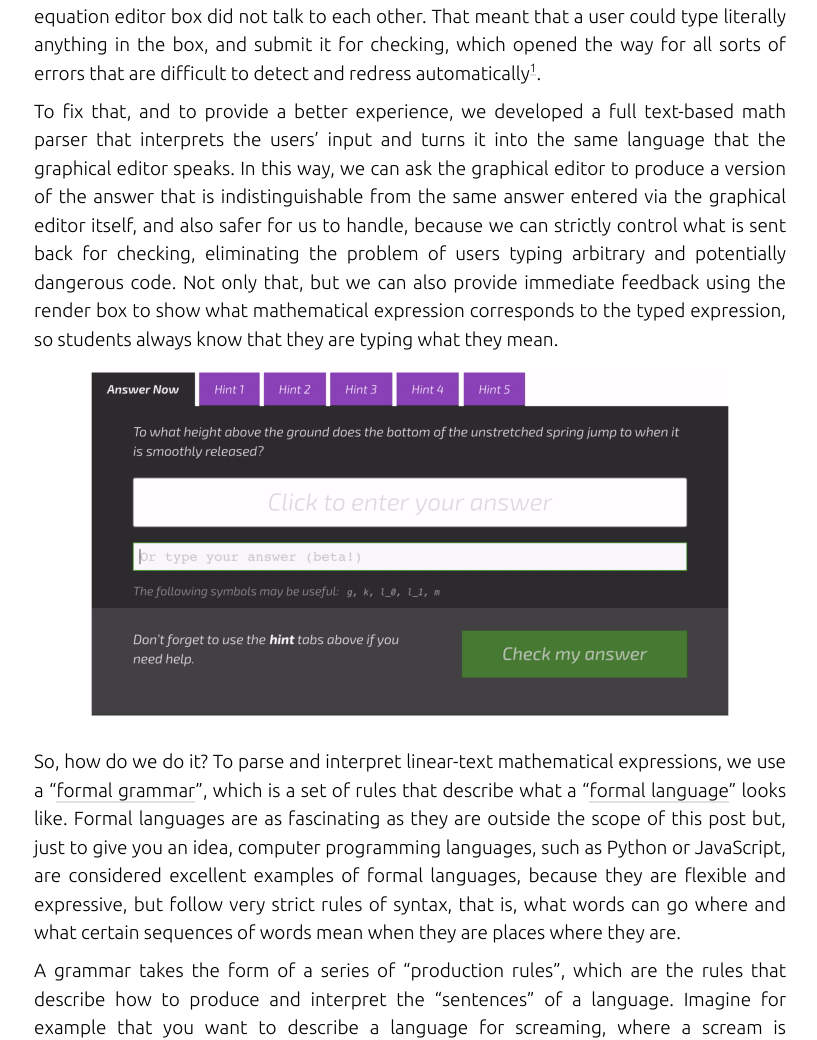
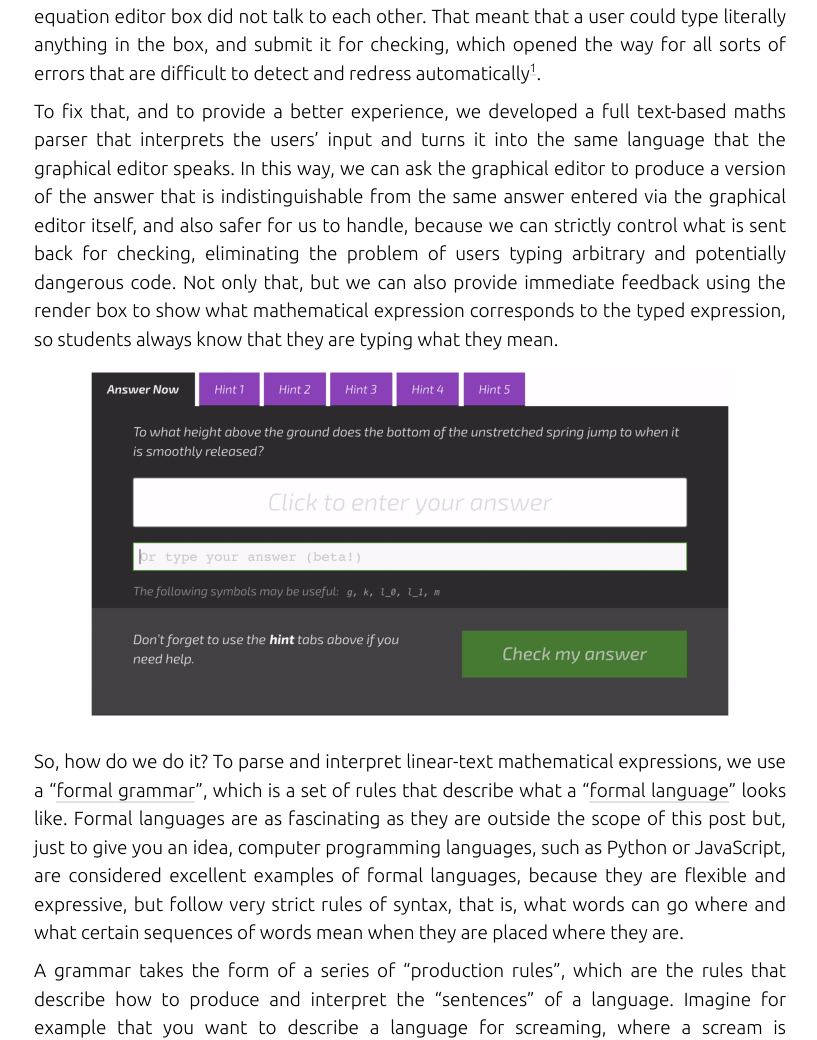
Before and after one commit to isaacphysics/isaac-labs, a Jekyll site: the page built from blog/_posts/2018-08-20-equation-editor-text-entry-grammar.markdown, in a window 1280 px wide and 1400 px high, scrolled down 292 px. Shown: the part 160-1200 px from the top of the window, without its empty margins (230-1047 px from the left). Built offline with Jekyll 4.4.1, drawn with Linux system fonts in a browser that asks for light colours; nearby versions of some CDN libraries.

Commit message:
Fix typos

```diff
--- a/blog/_posts/2018-08-20-equation-editor-text-entry-grammar.markdown
+++ b/blog/_posts/2018-08-20-equation-editor-text-entry-grammar.markdown
@@ -8,13 +8,13 @@ author_site: https://isaacphysics.org/about
 ---
 <a href="/equation-editor-text-entry.html">Earlier this year</a> we launched a new beta feature: the ability to type answers to our symbolic questions. The very first version of this feature worked well enough, but we were unsatisfied with the way it integrated with the site -- i.e., the text entry box and the equation editor box did not talk to each other. That meant that a user could type literally anything in the box, and submit it for checking, which opened the way for all sorts of errors that are difficult to detect and redress automatically[^1].
 
-To fix that, and to provide a better experience, we developed a full text-based math parser that interprets the users' input and turns it into the same language that the graphical editor speaks. In this way, we can ask the graphical editor to produce a version of the answer that is indistinguishable from the same answer entered via the graphical editor itself, and also safer for us to handle, because we can strictly control what is sent back for checking, eliminating the problem of users typing arbitrary and potentially dangerous code. Not only that, but we can also provide immediate feedback using the render box to show what mathematical expression corresponds to the typed expression, so students always know that they are typing what they mean.
+To fix that, and to provide a better experience, we developed a full text-based maths parser that interprets the users' input and turns it into the same language that the graphical editor speaks. In this way, we can ask the graphical editor to produce a version of the answer that is indistinguishable from the same answer entered via the graphical editor itself, and also safer for us to handle, because we can strictly control what is sent back for checking, eliminating the problem of users typing arbitrary and potentially dangerous code. Not only that, but we can also provide immediate feedback using the render box to show what mathematical expression corresponds to the typed expression, so students always know that they are typing what they mean.
 
 <figure style="text-align:center;margin:15px auto 25px auto;">
     <img src="/images/eqn-text-entry-grammar/text-entry.gif" alt="A symbolic question, showing the new text-entry box underneath.">
 </figure>
 
-So, how do we do it? To parse and interpret linear-text mathematical expressions, we use a "[formal grammar](https://en.wikipedia.org/wiki/Formal_grammar)", which is a set of rules that describe what a "[formal language](formal language theory)" looks like. Formal languages are as fascinating as they are outside the scope of this post but, just to give you an idea, computer programming languages, such as Python or JavaScript, are considered excellent examples of formal languages, because they are flexible and expressive, but follow very strict rules of syntax, that is, what words can go where and what certain sequences of words mean when they are places where they are.
+So, how do we do it? To parse and interpret linear-text mathematical expressions, we use a "[formal grammar](https://en.wikipedia.org/wiki/Formal_grammar)", which is a set of rules that describe what a "[formal language](formal language theory)" looks like. Formal languages are as fascinating as they are outside the scope of this post but, just to give you an idea, computer programming languages, such as Python or JavaScript, are considered excellent examples of formal languages, because they are flexible and expressive, but follow very strict rules of syntax, that is, what words can go where and what certain sequences of words mean when they are placed where they are.
 
 A grammar takes the form of a series of "production rules", which are the rules that describe how to produce and interpret the "sentences" of a language. Imagine for example that you want to describe a language for screaming, where a scream is represented by the word `"argh"` with an arbitrary number of `"a"`s. A grammar to describe this "language" looks like this
 
```
